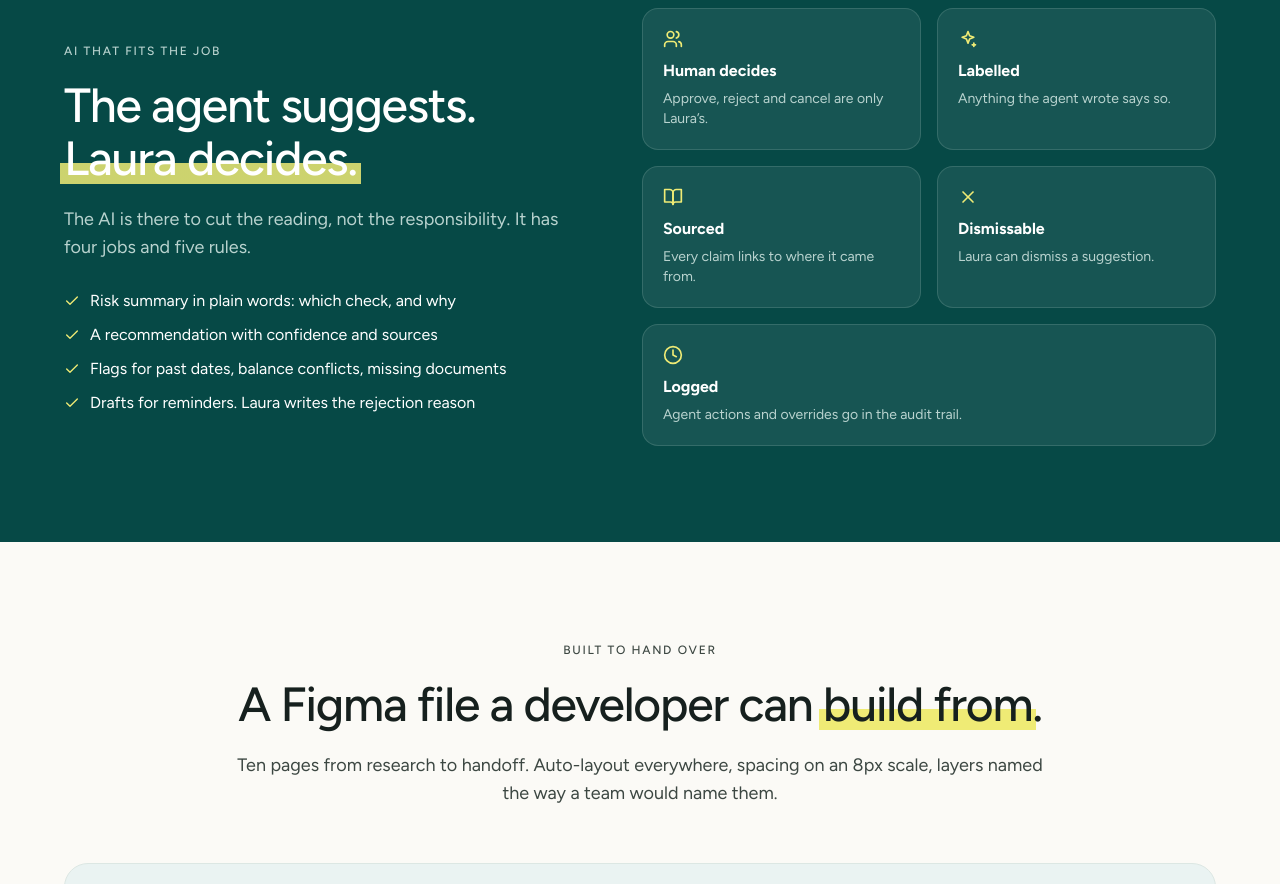
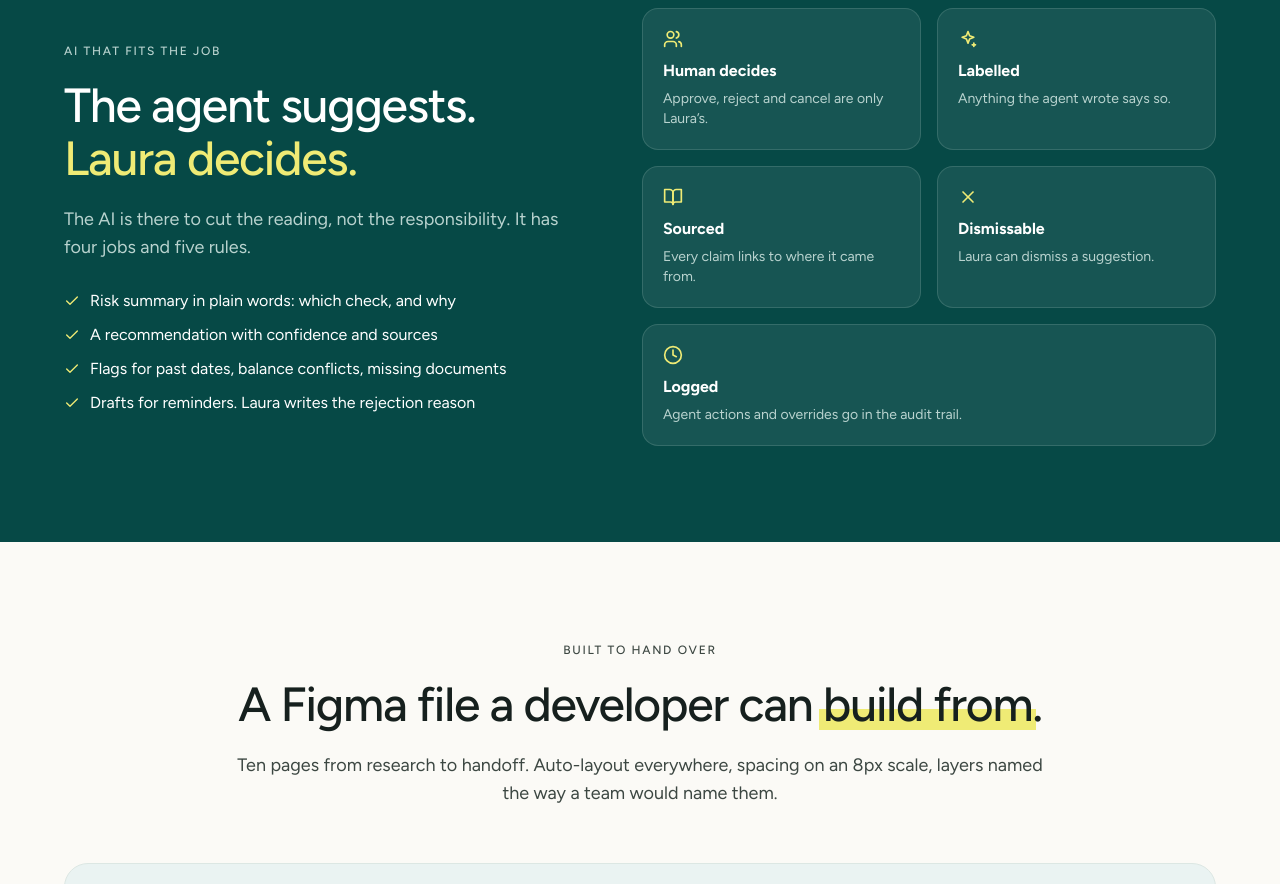
Before and after one commit to deboramoratalla-lab/worktation-agent, a Next.js app: page /case in a window 1280 px wide. Shown: the part 4300-5184 px from the top of the page. Built offline with nearby package versions, Linux system fonts and the light colour scheme.

Commit message:
Landing: no highlighter on dark section (contrast)
Co-Authored-By: Claude Sonnet 5.5 <noreply@anthropic.com>
Claude-Session: https://claude.ai/code/session_01CwxGZvk1v4vKUDqNhvnEAU

```diff
--- a/app/case/landing.css
+++ b/app/case/landing.css
@@ -156,3 +156,5 @@ html { scroll-behavior: smooth; scroll-padding-top: 72px; }
 .lp-nav-cta { opacity: 0; visibility: hidden; transform: translateY(-4px); transition: opacity .2s ease, transform .2s ease, visibility .2s; }
 .is-past-hero .lp-nav-cta { opacity: 1; visibility: visible; transform: none; }
 @media (prefers-reduced-motion: reduce) { .lp-nav-cta { transition: none; } }
+/* Dark section: no highlighter (white on yellow fails contrast). Yellow text on teal is about 8:1. */
+.lp-dark .lp-mark { background: none; color: var(--color-yellow-400); padding: 0; margin: 0; }
```
